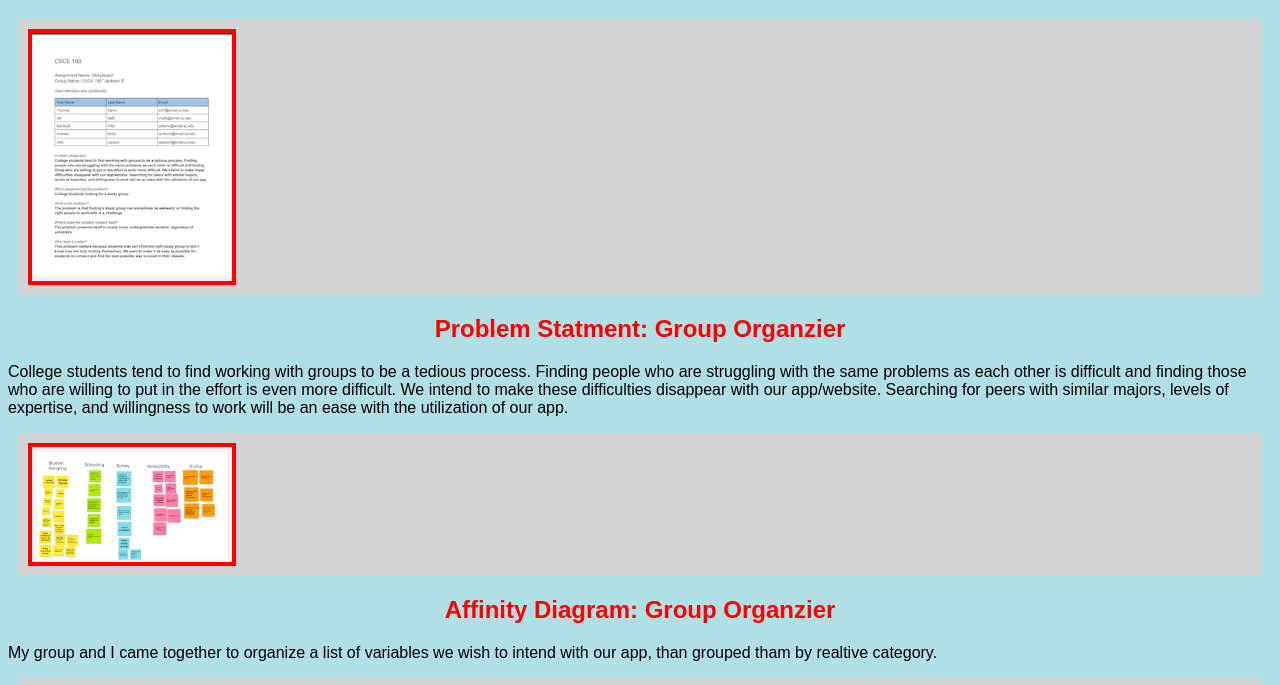
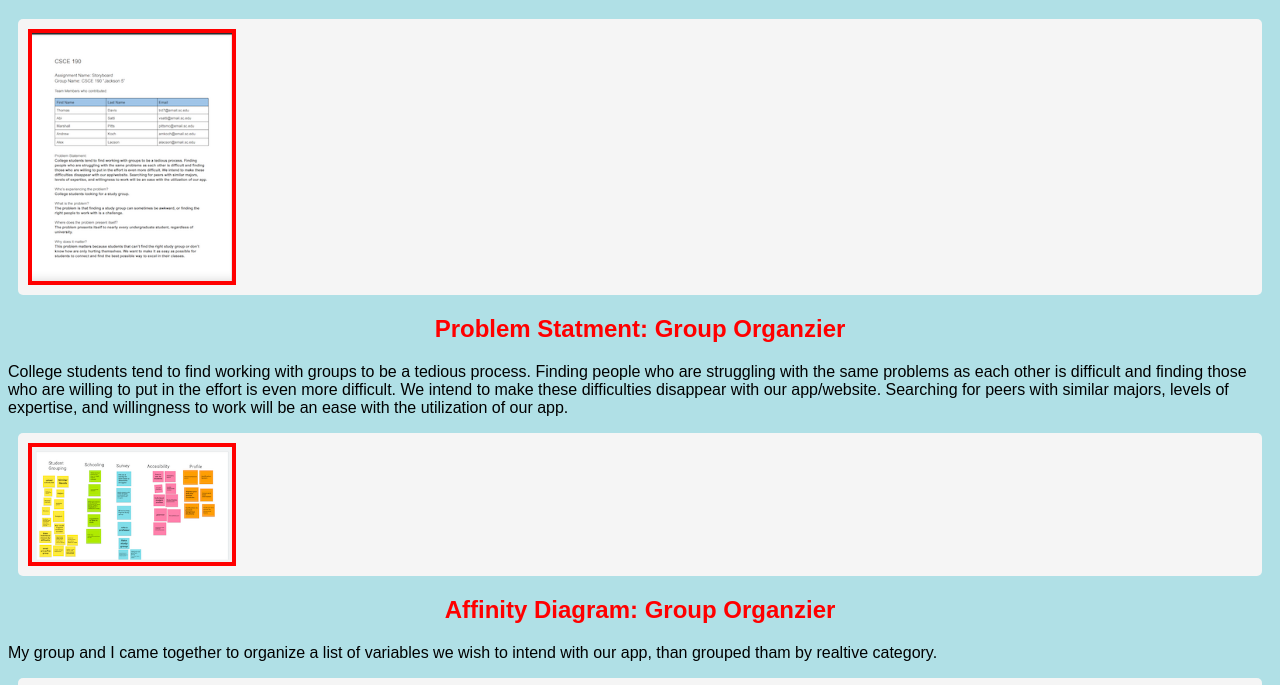
Before and after one commit to marshallpitts/marshallpitts.github.io, a plain HTML site: page index.html in a window 1280 px wide. Shown: the part 61-746 px from the top of the page. Drawn offline with Linux system fonts and the light colour scheme.

Commit message:
Update styles.css

```diff
--- a/styles.css
+++ b/styles.css
@@ -10,7 +10,7 @@ body {
     padding:10px;
     margin:10px;
     padding:10px;
-    background: lightgray;
+    background: whitesmoke;
     border-radius: 5px;
 
 }
```
